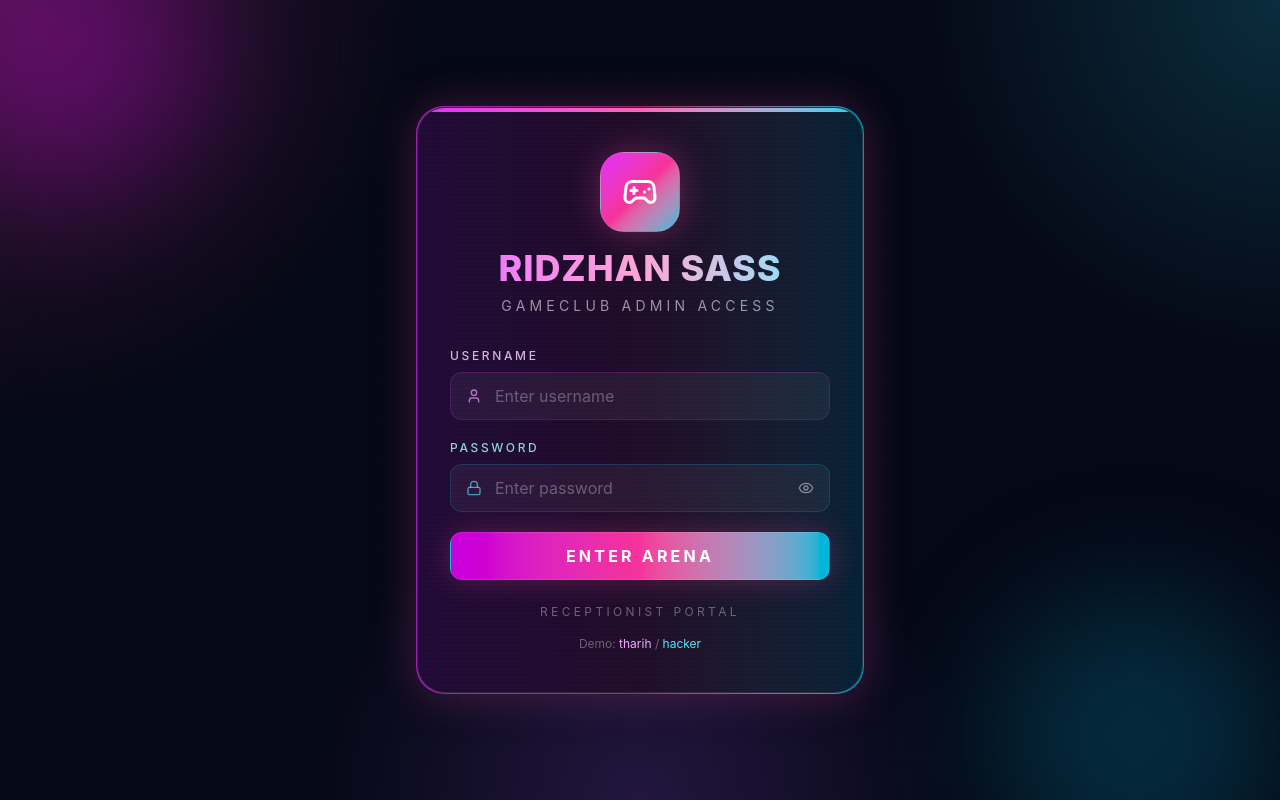
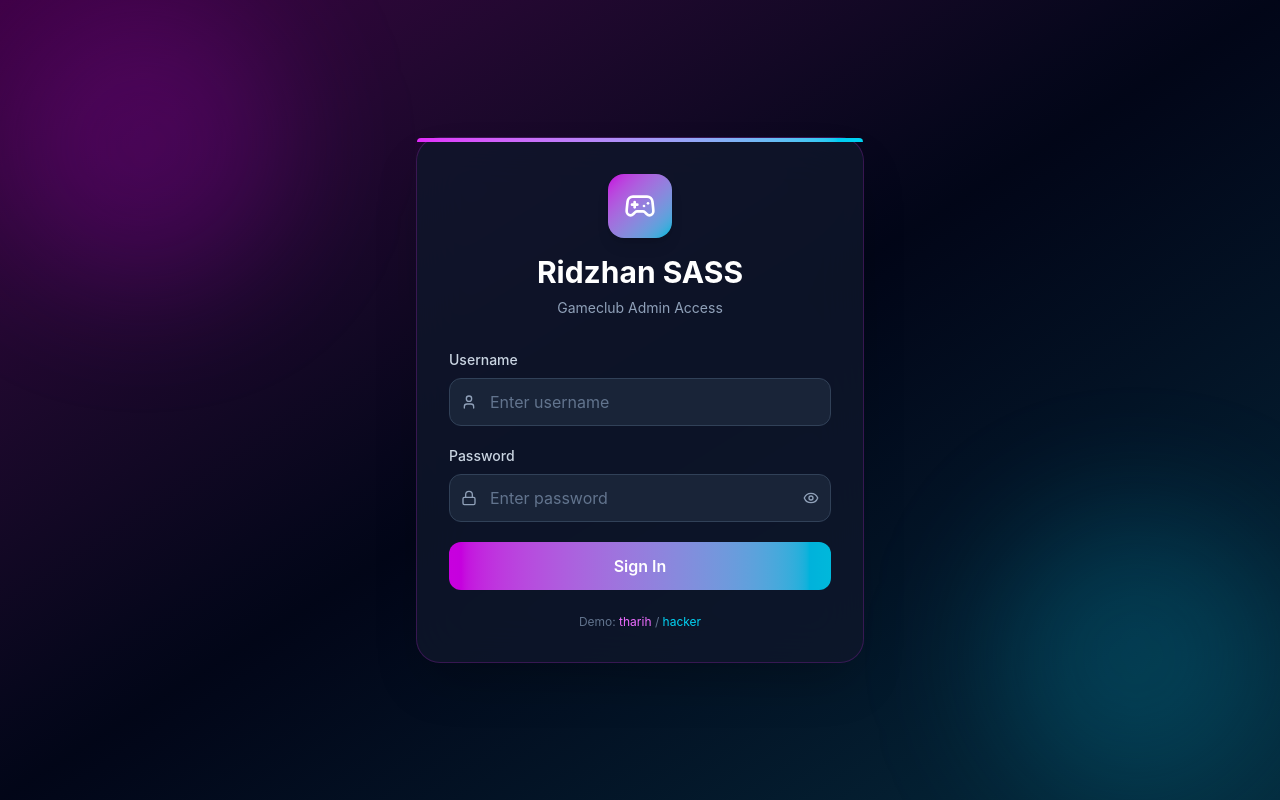
Before and after one commit to takhirovrozimuhammad/playstation-app, a React (Vite) app: page /login in a window 1280 px wide. Built offline with nearby package versions, Linux system fonts and the light colour scheme.

Commit message:
Updated LoginPage.tsx

```diff
--- a/src/app/pages/LoginPage.tsx
+++ b/src/app/pages/LoginPage.tsx
@@ -22,63 +22,48 @@ export function LoginPage() {
   };
 
   return (
-    <div className="relative min-h-screen overflow-hidden bg-[#050816] text-white">
-      {/* Background glow */}
-      <div className="absolute inset-0 bg-[radial-gradient(circle_at_top_left,rgba(236,72,153,0.22),transparent_28%),radial-gradient(circle_at_top_right,rgba(34,211,238,0.18),transparent_24%),radial-gradient(circle_at_bottom_center,rgba(168,85,247,0.18),transparent_32%)]" />
+    <div className="min-h-screen w-full bg-slate-950 text-white flex items-center justify-center px-4 relative overflow-hidden">
+      {/* simple background */}
+      <div className="absolute inset-0 bg-gradient-to-br from-fuchsia-950 via-slate-950 to-cyan-950 opacity-80" />
+      <div className="absolute top-0 left-0 h-72 w-72 rounded-full bg-fuchsia-600/20 blur-3xl" />
+      <div className="absolute bottom-0 right-0 h-72 w-72 rounded-full bg-cyan-500/20 blur-3xl" />
 
-      {/* Grid effect */}
-      <div className="absolute inset-0 opacity-20 bg-[linear-gradient(rgba(255,255,255,0.04)_1px,transparent_1px),linear-gradient(90deg,rgba(255,255,255,0.04)_1px,transparent_1px)] bg-[size:42px_42px]" />
+      <div className="relative z-10 w-full max-w-md">
+        <div className="rounded-3xl border border-fuchsia-500/20 bg-slate-900/80 backdrop-blur-xl shadow-2xl">
+          <div className="h-1 w-full rounded-t-3xl bg-gradient-to-r from-fuchsia-500 to-cyan-400" />
 
-      {/* Blur blobs */}
-      <div className="absolute -top-24 -left-20 h-72 w-72 rounded-full bg-fuchsia-600/30 blur-3xl" />
-      <div className="absolute -bottom-20 right-0 h-72 w-72 rounded-full bg-cyan-500/20 blur-3xl" />
-
-      <div className="relative z-10 flex min-h-screen items-center justify-center px-4">
-        <div className="w-full max-w-md">
-          {/* Neon border wrapper */}
-          <div className="rounded-[28px] bg-gradient-to-r from-fuchsia-500/70 via-pink-500/60 to-cyan-400/70 p-[1px] shadow-[0_0_45px_rgba(236,72,153,0.25)]">
-            <div className="relative overflow-hidden rounded-[28px] border border-white/10 bg-slate-950/80 backdrop-blur-2xl">
-              {/* Top neon line */}
-              <div className="h-1 w-full bg-gradient-to-r from-fuchsia-500 via-pink-400 to-cyan-400" />
-
-              {/* Scan lines */}
-              <div className="pointer-events-none absolute inset-0 opacity-[0.06] bg-[repeating-linear-gradient(to_bottom,rgba(255,255,255,0.18)_0px,rgba(255,255,255,0.18)_1px,transparent_2px,transparent_4px)]" />
-
-              <div className="relative px-8 py-10">
-                {/* Header */}
+          <div className="p-8">
             <div className="mb-8 text-center">
-                  <div className="mx-auto mb-4 flex h-20 w-20 items-center justify-center rounded-3xl border border-white/10 bg-gradient-to-br from-fuchsia-500 via-pink-500 to-cyan-500 shadow-[0_0_35px_rgba(236,72,153,0.35)]">
-                    <Gamepad2 className="h-9 w-9 text-white" />
+              <div className="mx-auto mb-4 flex h-16 w-16 items-center justify-center rounded-2xl bg-gradient-to-br from-fuchsia-600 to-cyan-500 shadow-lg">
+                <Gamepad2 className="h-8 w-8 text-white" />
               </div>
 
-                  <h1 className="text-4xl font-extrabold tracking-wide uppercase bg-gradient-to-r from-fuchsia-400 via-pink-300 to-cyan-300 bg-clip-text text-transparent">
+              <h1 className="text-3xl font-bold text-white">
                 Ridzhan SASS
               </h1>
-
-                  <p className="mt-2 text-sm uppercase tracking-[0.3em] text-white/55">
+              <p className="mt-2 text-sm text-slate-400">
                 Gameclub Admin Access
               </p>
             </div>
 
-                {/* Form */}
             <form onSubmit={handleLogin} className="space-y-5">
               <div>
                 <label
                   htmlFor="username"
-                      className="mb-2 block text-xs font-medium uppercase tracking-[0.22em] text-fuchsia-200/85"
+                  className="mb-2 block text-sm font-medium text-slate-300"
                 >
                   Username
                 </label>
 
-                    <div className="group relative">
-                      <User className="pointer-events-none absolute left-4 top-1/2 h-4 w-4 -translate-y-1/2 text-fuchsia-300/65 transition-colors group-focus-within:text-fuchsia-300" />
+                <div className="relative">
+                  <User className="absolute left-3 top-1/2 h-4 w-4 -translate-y-1/2 text-slate-400" />
                   <input
                     id="username"
                     type="text"
                     placeholder="Enter username"
                     value={username}
                     onChange={(e) => setUsername(e.target.value)}
-                        className="h-12 w-full rounded-xl border border-fuchsia-500/20 bg-white/5 pl-11 pr-4 text-white outline-none placeholder:text-white/30 transition-all focus:border-fuchsia-400 focus:shadow-[0_0_0_1px_rgba(236,72,153,0.35),0_0_24px_rgba(236,72,153,0.15)]"
+                    className="h-12 w-full rounded-xl border border-slate-700 bg-slate-800/80 pl-10 pr-4 text-white placeholder:text-slate-500 outline-none focus:border-fuchsia-500"
                     required
                   />
                 </div>
@@ -87,26 +72,26 @@ export function LoginPage() {
               <div>
                 <label
                   htmlFor="password"
-                      className="mb-2 block text-xs font-medium uppercase tracking-[0.22em] text-cyan-200/85"
+                  className="mb-2 block text-sm font-medium text-slate-300"
                 >
                   Password
                 </label>
 
-                    <div className="group relative">
-                      <Lock className="pointer-events-none absolute left-4 top-1/2 h-4 w-4 -translate-y-1/2 text-cyan-300/65 transition-colors group-focus-within:text-cyan-300" />
+                <div className="relative">
+                  <Lock className="absolute left-3 top-1/2 h-4 w-4 -translate-y-1/2 text-slate-400" />
                   <input
                     id="password"
                     type={showPassword ? "text" : "password"}
                     placeholder="Enter password"
                     value={password}
                     onChange={(e) => setPassword(e.target.value)}
-                        className="h-12 w-full rounded-xl border border-cyan-500/20 bg-white/5 pl-11 pr-12 text-white outline-none placeholder:text-white/30 transition-all focus:border-cyan-400 focus:shadow-[0_0_0_1px_rgba(34,211,238,0.35),0_0_24px_rgba(34,211,238,0.15)]"
+                    className="h-12 w-full rounded-xl border border-slate-700 bg-slate-800/80 pl-10 pr-12 text-white placeholder:text-slate-500 outline-none focus:border-cyan-500"
                     required
                   />
                   <button
                     type="button"
                     onClick={() => setShowPassword((prev) => !prev)}
-                        className="absolute right-4 top-1/2 -translate-y-1/2 text-white/45 transition hover:text-cyan-300"
+                    className="absolute right-3 top-1/2 -translate-y-1/2 text-slate-400 hover:text-cyan-400"
                   >
                     {showPassword ? (
                       <EyeOff className="h-4 w-4" />
@@ -125,27 +110,15 @@ export function LoginPage() {
 
               <button
                 type="submit"
-                    className="h-12 w-full rounded-xl border border-white/10 bg-gradient-to-r from-fuchsia-600 via-pink-500 to-cyan-500 font-bold uppercase tracking-[0.2em] text-white shadow-[0_0_30px_rgba(236,72,153,0.28)] transition-all duration-300 hover:scale-[1.02] hover:shadow-[0_0_45px_rgba(236,72,153,0.42)] active:scale-[0.99]"
+                className="h-12 w-full rounded-xl bg-gradient-to-r from-fuchsia-600 to-cyan-500 font-semibold text-white transition hover:opacity-90"
               >
-                    Enter Arena
+                Sign In
               </button>
             </form>
 
-                {/* Footer */}
-                <div className="mt-6 text-center">
-                  <p className="text-xs uppercase tracking-[0.28em] text-white/35">
-                    Receptionist Portal
-                  </p>
-                </div>
-
-                {/* Demo hint */}
-                <div className="mt-4 text-center text-xs text-white/35">
-                  Demo:{" "}
-                  <span className="text-fuchsia-300">tharih</span>
-                  {" / "}
-                  <span className="text-cyan-300">hacker</span>
-                </div>
-              </div>
+            <div className="mt-6 text-center text-xs text-slate-500">
+              Demo: <span className="text-fuchsia-400">tharih</span> /{" "}
+              <span className="text-cyan-400">hacker</span>
             </div>
           </div>
         </div>
```
Lines whose indentation alone changed are shown as unchanged.
